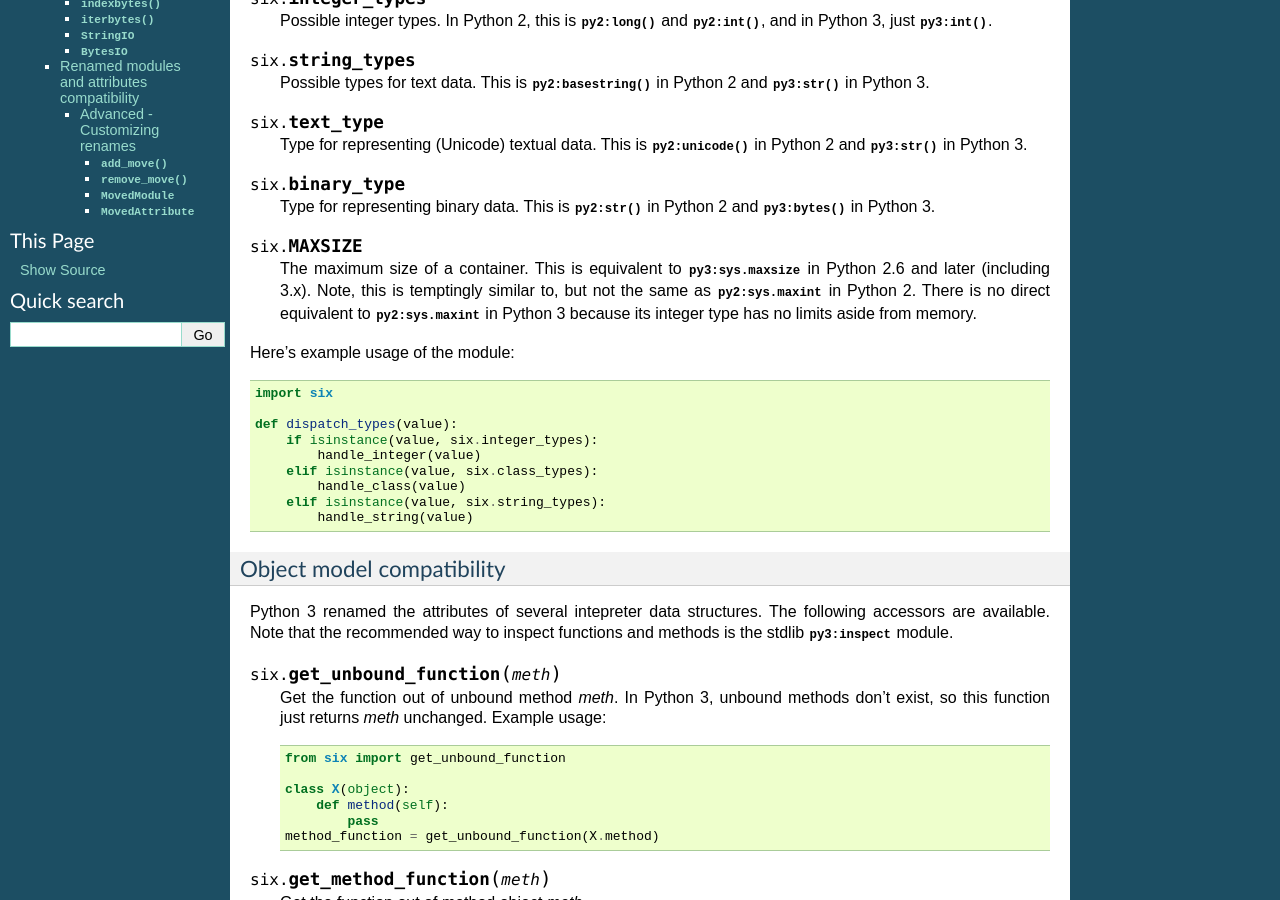
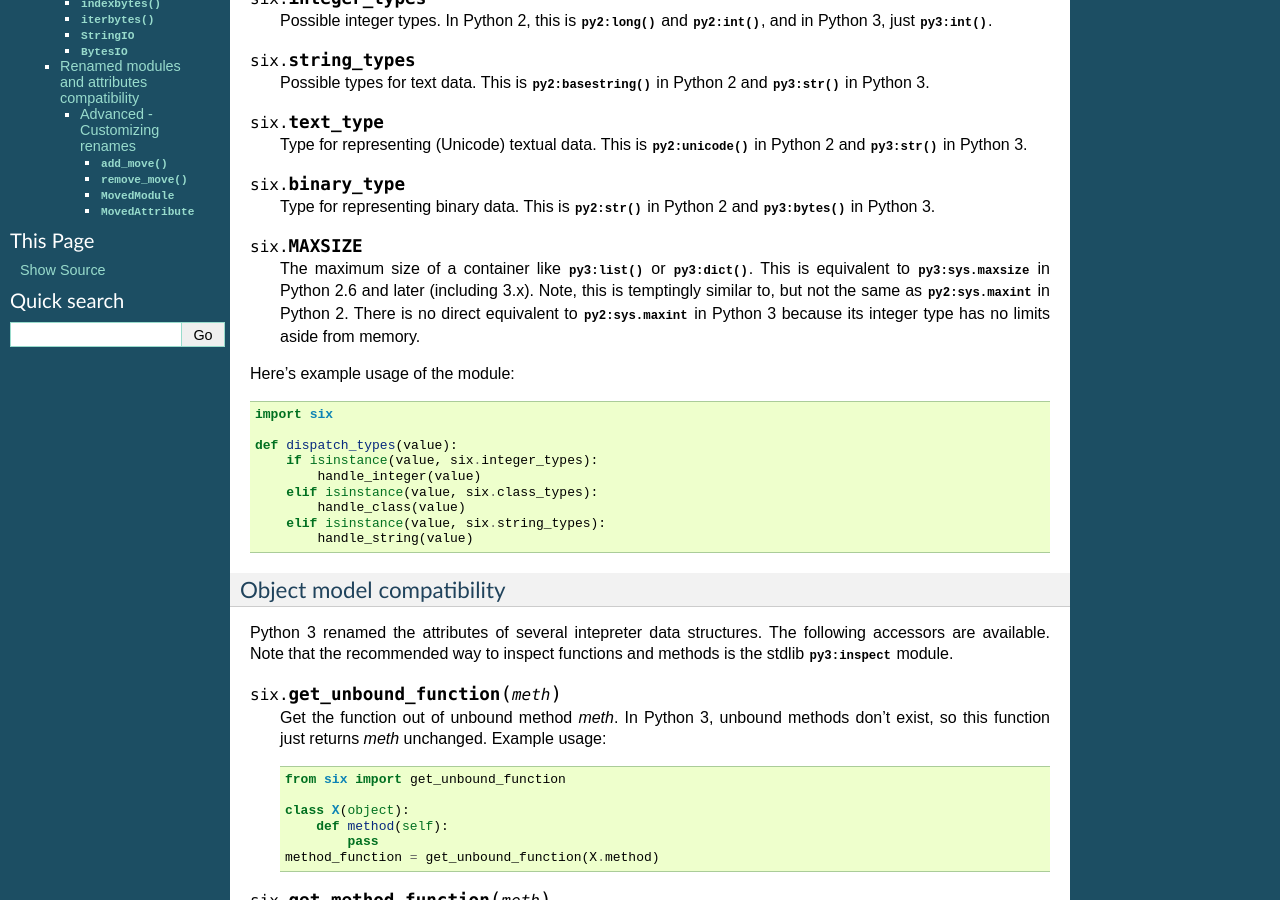
Before and after one commit to benjaminp/six, a Sphinx documentation site: the page built from documentation/index.rst, in a window 1280 px wide and 900 px high, scrolled down 704 px. Built offline with Sphinx 7.4.7, drawn with Linux system fonts in a browser that asks for light colours.

Commit message:
examples of containers

```diff
--- a/documentation/index.rst
+++ b/documentation/index.rst
@@ -76,11 +76,12 @@ Six provides constants that may differ between Python versions.  Ones ending
 
 .. data:: MAXSIZE
 
-   The maximum size of a container.  This is equivalent to
-   :data:`py3:sys.maxsize` in Python 2.6 and later (including 3.x).  Note, this
-   is temptingly similar to, but not the same as :data:`py2:sys.maxint` in
-   Python 2.  There is no direct equivalent to :data:`py2:sys.maxint` in Python
-   3 because its integer type has no limits aside from memory.
+   The maximum  size of a  container like :func:`py3:list`  or :func:`py3:dict`.
+   This  is  equivalent  to  :data:`py3:sys.maxsize` in  Python  2.6  and  later
+   (including 3.x).   Note, this is temptingly  similar to, but not  the same as
+   :data:`py2:sys.maxint`  in  Python  2.   There is  no  direct  equivalent  to
+   :data:`py2:sys.maxint` in  Python 3  because its integer  type has  no limits
+   aside from memory.
 
 
 Here's example usage of the module::
```
